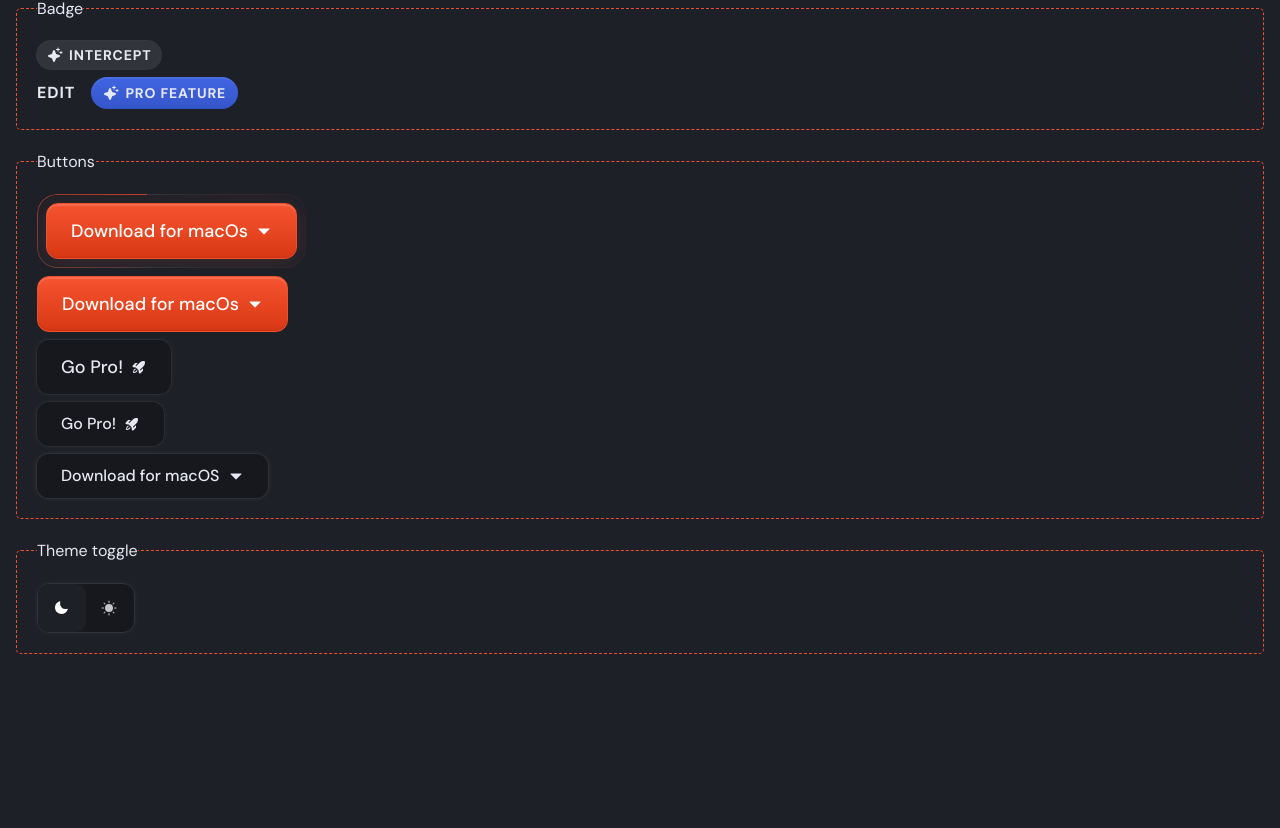
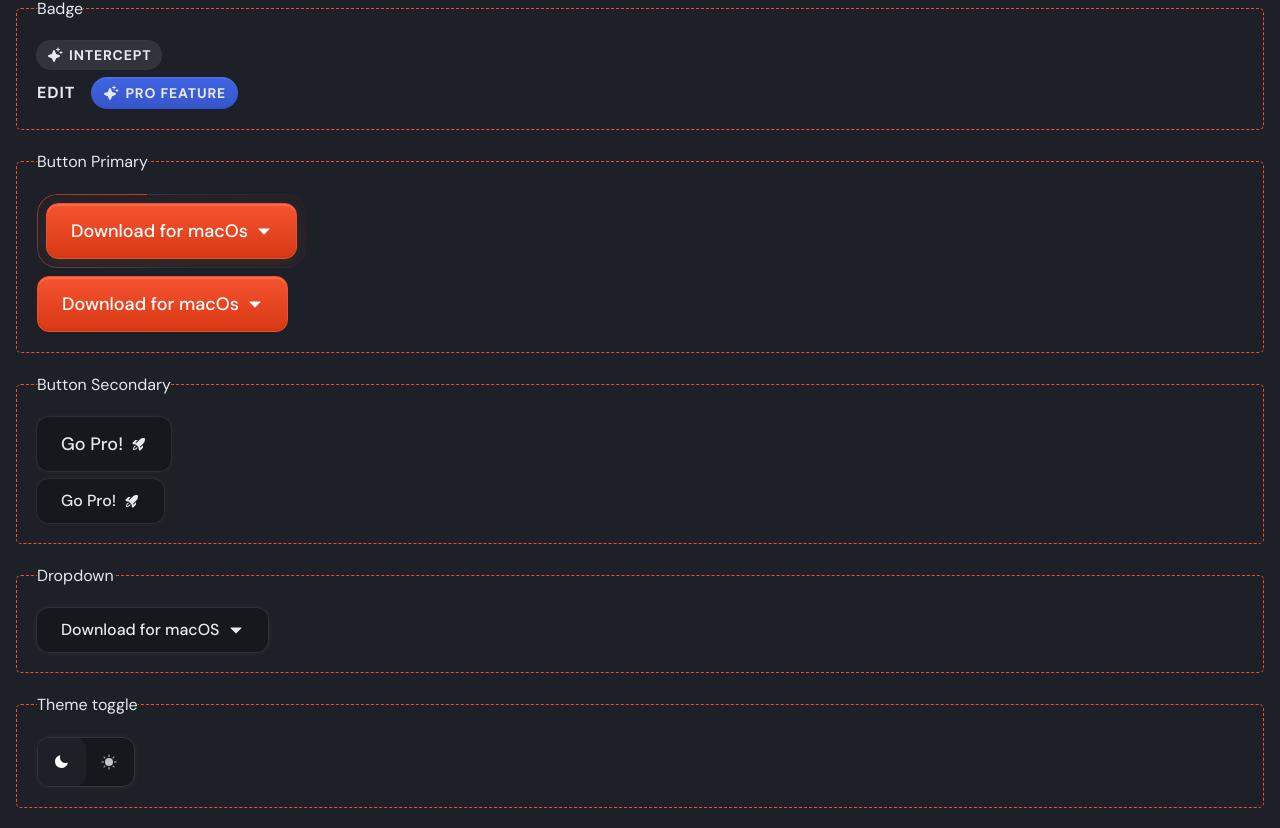
Before and after one commit to httptoolkit/httptoolkit-website, a Next.js app: page / in a window 1280 px wide. Shown: the part 1014-1842 px from the top of the page. Before the commit the page ends 1688 px from the top, so only its background shows below. Built offline with nearby package versions, Linux system fonts and the light colour scheme.

Commit message:
feat(HTD-7): separate buttons variants in showcase

```diff
--- a/src/app/page.tsx
+++ b/src/app/page.tsx
@@ -86,19 +86,23 @@ export default async function Home() {
           Pro Feature
         </Badge>
       </ShowCase>
-      <ShowCase title="Buttons">
+      <ShowCase title="Button Primary">
         <Button as="button" withBorder icon={CaretDown}>
           Download for macOs
         </Button>
         <Button icon={CaretDown} as="link" href="/blog">
           Download for macOs
         </Button>
+      </ShowCase>
+      <ShowCase title="Button Secondary">
         <Button as="button" variant="secondary" icon={RocketLaunch}>
           Go Pro!
         </Button>
         <Button as="button" small variant="secondary" icon={RocketLaunch}>
           Go Pro!
         </Button>
+      </ShowCase>
+      <ShowCase title="Dropdown">
         <Dropdown
           as="button"
           variant="secondary"
```
